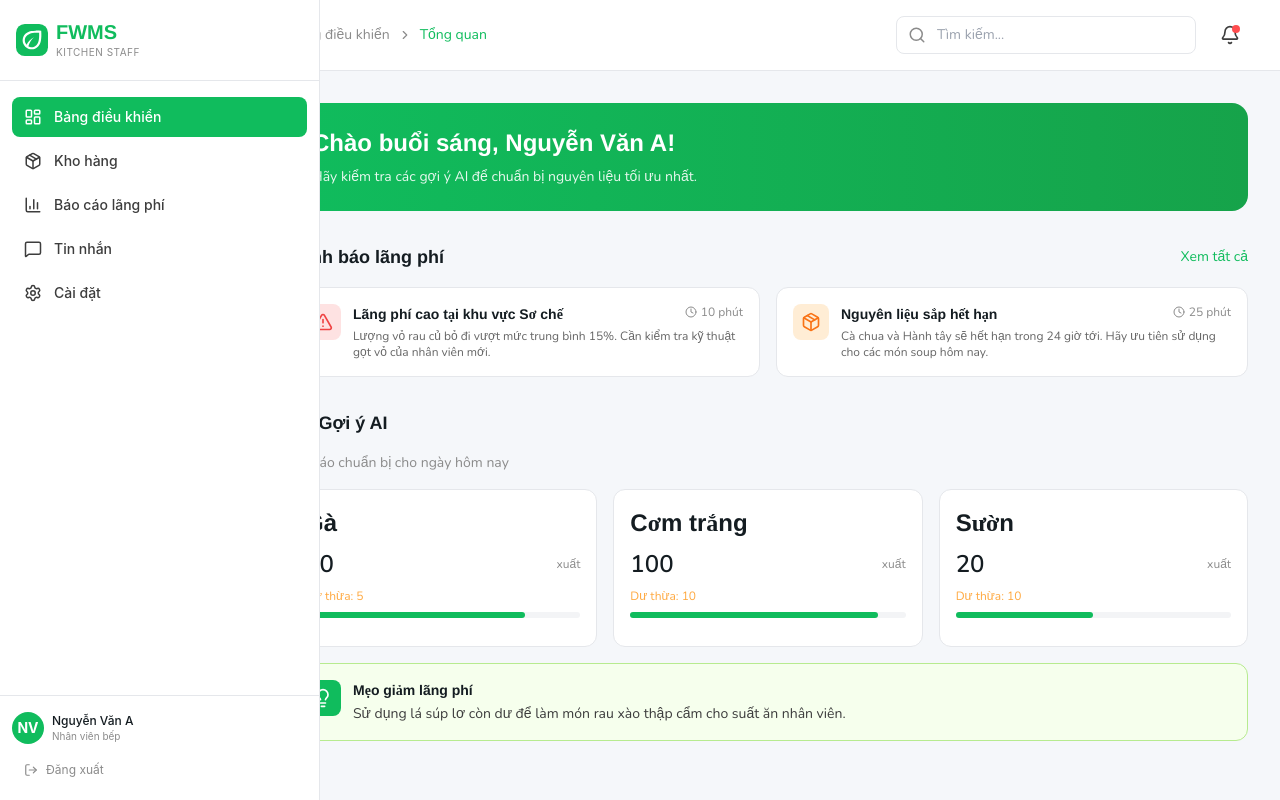
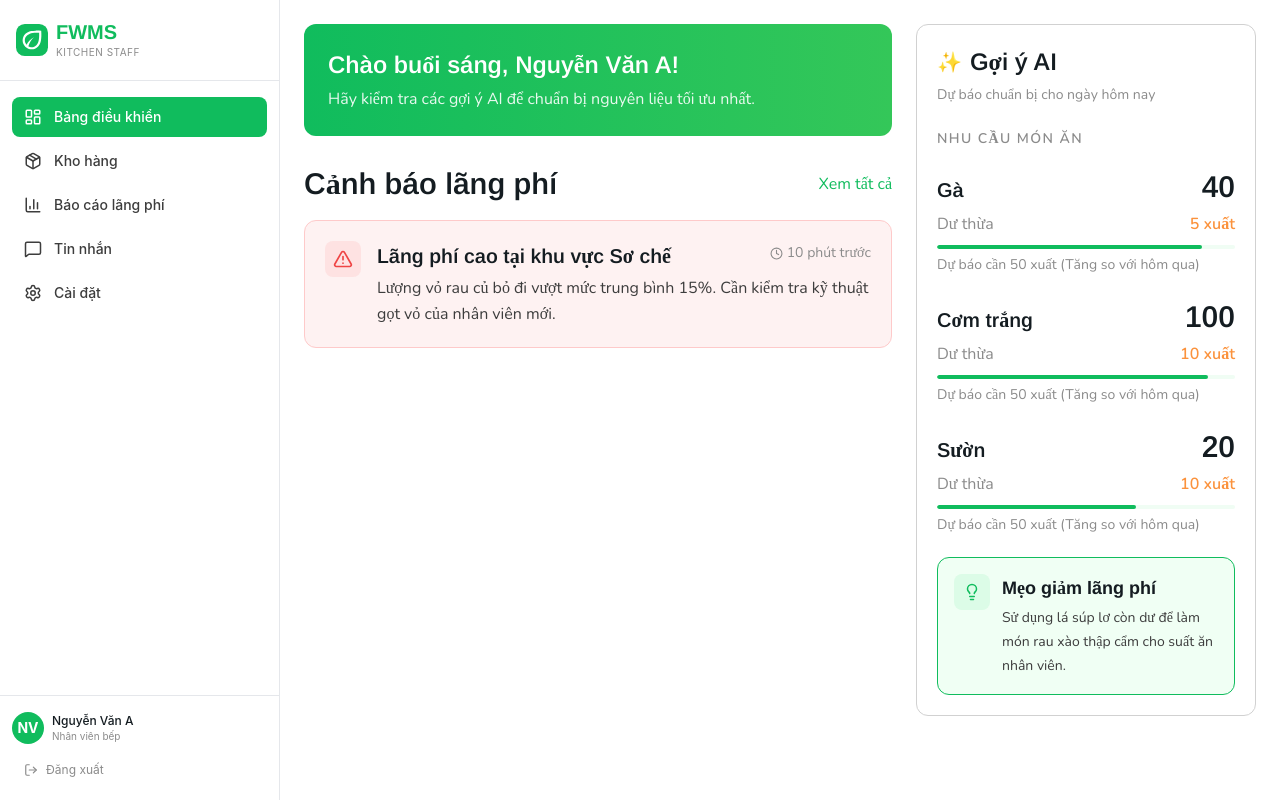
Before and after one commit to chinhchinh127/KLTN-FWMS, a React (Vite) app: page /kitchen in a window 1280 px wide. Built offline with nearby package versions, Linux system fonts and the light colour scheme.

Commit message:
update kitchen

```diff
--- a/src/components/Layout/KitchenLayout.jsx
+++ b/src/components/Layout/KitchenLayout.jsx
@@ -4,12 +4,10 @@ import KitchenSidebar from "./KitchenSidebar";
 
 const KitchenLayout = () => {
     return (
-        <div className="flex h-screen overflow-hidden">
+        <div className="flex h-screen overflow-hidden bg-white">
             <KitchenSidebar />
-            <div className="flex-1 ml-64 overflow-hidden">
-                <main className="h-full overflow-y-auto bg-gray-50">
-                    <Outlet />
-                </main>
+            <div className="flex-1 overflow-hidden">
+                <Outlet />
             </div>
         </div>
     );
--- a/src/components/Layout/KitchenSidebar.jsx
+++ b/src/components/Layout/KitchenSidebar.jsx
@@ -28,7 +28,7 @@ const KitchenSidebar = () => {
     const isKitchenActive = location.pathname.includes("/kitchen");
 
     return (
-        <div className="w-80 bg-white h-screen fixed left-0 top-0 border-r border-gray-200 flex flex-col">
+        <div className="w-[280px] bg-white h-screen border-r border-gray-200 flex flex-col flex-shrink-0">
             {/* Logo */}
             <div className="px-4 py-5 border-b border-gray-200">
                 <div className="flex items-center gap-2">
--- a/src/pages/kitchen/KitchenDashboard.jsx
+++ b/src/pages/kitchen/KitchenDashboard.jsx
@@ -1,260 +1,178 @@
-import React from "react";
 import {
     Bell,
     Search,
     ChevronRight,
     AlertTriangle,
-    Package,
     Lightbulb,
-    Home,
-    Menu,
-    Users,
-    BarChart3,
-    Settings,
-    LogOut,
     Clock,
 } from "lucide-react";
 
+const foods = [
+    { name: "Gà", current: 40, surplus: 5, forecast: 50 },
+    { name: "Cơm trắng", current: 100, surplus: 10, forecast: 50 },
+    { name: "Sườn", current: 20, surplus: 10, forecast: 50 },
+];
+
 const KitchenDashboard = () => {
     return (
-        <div className="flex h-screen bg-[#F5F7FA] font-['Nunito',sans-serif]">
-            {/* Sidebar */}
-
-            {/* Main Content */}
-            <div className="flex-1 flex flex-col overflow-hidden">
+        <div className="h-full flex flex-col bg-white">
             {/* Header */}
-                <header className="bg-white border-b border-gray-200 px-8 py-4">
+            {/* <header className="bg-white px-6 py-4 flex-shrink-0 border-b border-[var(--color-text-4)]">
                 <div className="flex items-center justify-between">
-                        <div className="flex items-center gap-2 text-sm">
-                            <span className="text-[#8B8B8B]">
+                    <div className="flex items-center gap-2">
+                        <span className="paragraph-large text-[var(--color-text-3)]">
                             Bảng điều khiển
                         </span>
                         <ChevronRight
                             size={14}
-                                className="text-[#8B8B8B]"
+                            className="text-[var(--color-text-4)]"
                         />
-                            <span className="text-[#10BC5D]">Tổng quan</span>
+                        <span className="paragraph-large text-[var(--color-primary)]">
+                            Tổng quan
+                        </span>
                     </div>
                     <div className="flex items-center gap-4">
                         <div className="relative">
                             <Search
-                                    className="absolute left-3 top-1/2 transform -translate-y-1/2 text-[#8B8B8B]"
-                                    size={18}
+                                size={16}
+                                className="absolute left-3 top-1/2 -translate-y-1/2 text-[var(--color-text-4)]"
                             />
                             <input
                                 type="text"
                                 placeholder="Tìm kiếm..."
-                                    className="w-[300px] pl-10 pr-4 py-2 border border-gray-200 rounded-lg text-sm focus:outline-none focus:border-[#10BC5D]"
+                                className="paragraph-large w-[260px] pl-10 pr-4 py-2 border border-[var(--color-text-4)] rounded-lg focus:outline-none focus:border-[var(--color-primary)] placeholder:text-[var(--color-text-3)]"
                             />
                         </div>
-                            <button className="relative p-2 hover:bg-gray-100 rounded-full">
-                                <Bell size={20} className="text-[#3D3D3D]" />
-                                <span className="absolute top-2 right-2 w-2 h-2 bg-[#FF4D4F] rounded-full"></span>
+                        <button className="relative">
+                            <Bell
+                                size={20}
+                                className="text-[var(--color-text-1)]"
+                            />
+                            <span className="absolute top-0 right-0 w-2 h-2 bg-[var(--color-primary)] rounded-full" />
                         </button>
                     </div>
                 </div>
-                </header>
+            </header> */}
 
-                {/* Main Content Area */}
-                <main className="flex-1 overflow-y-auto p-8">
+            {/* Main */}
+            <main className="flex-1 overflow-y-auto px-6 py-6">
+                <div className="grid grid-cols-[1fr_340px] gap-6">
+                    {/* ── Left Column ── */}
+                    <div>
                         {/* Welcome Banner */}
-                    <div className="bg-gradient-to-r from-[#10BC5D] to-green-600 rounded-2xl p-6 text-white mb-8">
-                        <h2 className="text-2xl font-bold font-['Arimo',sans-serif] mb-2">
+                        <div className="bg-gradient-to-r from-[var(--color-primary)] to-[#34C759] rounded-xl p-6 text-white mb-7">
+                            <h4 className="text-white mb-1">
                                 Chào buổi sáng, Nguyễn Văn A!
-                        </h2>
-                        <p className="text-white/90 text-sm max-w-xl">
-                            Hãy kiểm tra các gợi ý AI để chuẩn bị nguyên liệu
-                            tối ưu nhất.
+                            </h4>
+                            <p className="paragraph-large text-white/90">
+                                Hãy kiểm tra các gợi ý AI để chuẩn bị nguyên
+                                liệu tối ưu nhất.
                             </p>
                         </div>
 
                         {/* Waste Alerts */}
-                    <div className="mb-8">
                         <div className="flex items-center justify-between mb-4">
-                            <h3 className="text-lg font-bold text-[#141C21] font-['Arimo',sans-serif]">
+                            <h3 className="text-[var(--color-text-1)]">
                                 Cảnh báo lãng phí
                             </h3>
-                            <button className="text-[#10BC5D] text-sm font-medium hover:underline">
+                            <button className="paragraph-large text-[var(--color-primary)]">
                                 Xem tất cả
                             </button>
                         </div>
 
-                        <div className="grid grid-cols-1 md:grid-cols-2 gap-4">
-                            {/* Alert 1 */}
-                            <div className="bg-white rounded-xl border border-gray-200 p-4">
-                                <div className="flex gap-3">
-                                    <div className="bg-red-100 p-2 rounded-lg h-fit">
+                        <div className="bg-red-50 border border-red-200 rounded-xl p-5 flex gap-4">
+                            <div className="w-9 h-9 rounded-lg bg-red-100 flex items-center justify-center flex-shrink-0">
                                 <AlertTriangle
                                     size={20}
                                     className="text-red-500"
                                 />
                             </div>
                             <div className="flex-1">
-                                        <div className="flex items-start justify-between gap-2">
-                                            <h4 className="font-bold text-[#141C21] text-sm">
+                                <div className="flex items-start justify-between mb-1">
+                                    <h5 className="text-[var(--color-text-1)]">
                                         Lãng phí cao tại khu vực Sơ chế
-                                            </h4>
-                                            <div className="flex items-center text-xs text-[#8B8B8B]">
-                                                <Clock
-                                                    size={12}
-                                                    className="mr-1"
-                                                />
-                                                10 phút
+                                    </h5>
+                                    <span className="paragraph-small text-[var(--color-text-3)] flex items-center gap-1 ml-3 whitespace-nowrap">
+                                        <Clock size={13} /> 10 phút trước
+                                    </span>
                                 </div>
-                                        </div>
-                                        <p className="text-xs text-[#666] mt-1">
-                                            Lượng vỏ rau củ bỏ đi vượt mức trung
-                                            bình 15%. Cần kiểm tra kỹ thuật gọt
-                                            vỏ của nhân viên mới.
+                                <p className="paragraph-large text-[var(--color-text-2)]">
+                                    Lượng vỏ rau củ bỏ đi vượt mức trung bình
+                                    15%. Cần kiểm tra kỹ thuật gọt vỏ của nhân
+                                    viên mới.
                                 </p>
                             </div>
                         </div>
                     </div>
 
-                            {/* Alert 2 */}
-                            <div className="bg-white rounded-xl border border-gray-200 p-4">
-                                <div className="flex gap-3">
-                                    <div className="bg-orange-100 p-2 rounded-lg h-fit">
-                                        <Package
-                                            size={20}
-                                            className="text-orange-500"
-                                        />
+                    {/* ── Right Column: AI Suggestions ── */}
+                    <div className="bg-white border border-[var(--color-text-4)] rounded-xl p-5 self-start">
+                        <div className="flex items-center gap-2 mb-1">
+                            <span className="text-xl">✨</span>
+                            <h4 className="text-[var(--color-text-1)]">
+                                Gợi ý AI
+                            </h4>
                         </div>
-                                    <div className="flex-1">
-                                        <div className="flex items-start justify-between gap-2">
-                                            <h4 className="font-bold text-[#141C21] text-sm">
-                                                Nguyên liệu sắp hết hạn
-                                            </h4>
-                                            <div className="flex items-center text-xs text-[#8B8B8B]">
-                                                <Clock
-                                                    size={12}
-                                                    className="mr-1"
-                                                />
-                                                25 phút
-                                            </div>
-                                        </div>
-                                        <p className="text-xs text-[#666] mt-1">
-                                            Cà chua và Hành tây sẽ hết hạn trong
-                                            24 giờ tới. Hãy ưu tiên sử dụng cho
-                                            các món soup hôm nay.
-                                        </p>
-                                    </div>
-                                </div>
-                            </div>
-                        </div>
-                    </div>
-
-                    {/* AI Suggestions */}
-                    <div>
-                        <div className="flex items-center gap-2 mb-4">
-                            <span className="text-[#10BC5D] font-bold text-lg">
-                                ✨
-                            </span>
-                            <h3 className="text-lg font-bold text-[#141C21] font-['Arimo',sans-serif]">
-                                Gợi ý AI
-                            </h3>
-                        </div>
-
-                        <p className="text-sm text-[#8B8B8B] mb-4">
+                        <p className="paragraph-small text-[var(--color-text-3)] mb-5">
                             Dự báo chuẩn bị cho ngày hôm nay
                         </p>
 
-                        <div className="grid grid-cols-1 lg:grid-cols-3 gap-4">
-                            {/* Gà */}
-                            <div className="bg-white rounded-xl border border-gray-200 p-4">
-                                <h4 className="font-bold text-[#141C21] mb-2">
-                                    Gà
-                                </h4>
-                                <div className="flex items-center justify-between mb-2">
-                                    <span className="text-2xl font-bold text-[#141C21]">
-                                        40
+                        <p className="paragraph-small font-semibold tracking-widest text-[var(--color-text-3)] uppercase mb-4">
+                            Nhu cầu món ăn
+                        </p>
+
+                        <div className="flex flex-col gap-5 mb-5">
+                            {foods.map(
+                                ({ name, current, surplus, forecast }) => (
+                                    <div key={name}>
+                                        <div className="flex items-baseline justify-between">
+                                            <h5 className="text-[var(--color-text-1)]">
+                                                {name}
+                                            </h5>
+                                            <h3 className="text-[var(--color-text-1)]">
+                                                {current}
+                                            </h3>
+                                        </div>
+                                        <div className="flex items-baseline justify-between mt-1">
+                                            <span className="paragraph-large text-[var(--color-text-3)]">
+                                                Dư thừa
                                             </span>
-                                    <span className="text-xs text-[#8B8B8B]">
-                                        xuất
+                                            <span className="paragraph-large font-semibold text-orange-400">
+                                                {surplus} xuất
                                             </span>
                                         </div>
-                                <div className="flex items-center justify-between text-xs mb-2">
-                                    <span className="text-[#FFA940]">
-                                        Dư thừa: 5
-                                    </span>
+                                        <div className="h-1 bg-green-50 rounded-full mt-2 overflow-hidden">
+                                            <div
+                                                className="h-full bg-[var(--color-primary)] rounded-full"
+                                                style={{
+                                                    width: `${(current / (current + surplus)) * 100}%`,
+                                                }}
+                                            />
                                         </div>
-                                <div className="w-full bg-gray-100 rounded-full h-1.5 mb-3">
-                                    <div
-                                        className="bg-[#10BC5D] h-1.5 rounded-full"
-                                        style={{ width: "80%" }}
-                                    ></div>
+                                        <p className="paragraph-small text-[var(--color-text-3)] mt-1">
+                                            Dự báo cần {forecast} xuất (Tăng so
+                                            với hôm qua)
+                                        </p>
                                     </div>
+                                ),
+                            )}
                         </div>
 
-                            {/* Cơm trắng */}
-                            <div className="bg-white rounded-xl border border-gray-200 p-4">
-                                <h4 className="font-bold text-[#141C21] mb-2">
-                                    Cơm trắng
-                                </h4>
-                                <div className="flex items-center justify-between mb-2">
-                                    <span className="text-2xl font-bold text-[#141C21]">
-                                        100
-                                    </span>
-                                    <span className="text-xs text-[#8B8B8B]">
-                                        xuất
-                                    </span>
-                                </div>
-                                <div className="flex items-center justify-between text-xs mb-2">
-                                    <span className="text-[#FFA940]">
-                                        Dư thừa: 10
-                                    </span>
-                                </div>
-                                <div className="w-full bg-gray-100 rounded-full h-1.5 mb-3">
-                                    <div
-                                        className="bg-[#10BC5D] h-1.5 rounded-full"
-                                        style={{ width: "90%" }}
-                                    ></div>
-                                </div>
-                            </div>
-
-                            {/* Sườn */}
-                            <div className="bg-white rounded-xl border border-gray-200 p-4">
-                                <h4 className="font-bold text-[#141C21] mb-2">
-                                    Sườn
-                                </h4>
-                                <div className="flex items-center justify-between mb-2">
-                                    <span className="text-2xl font-bold text-[#141C21]">
-                                        20
-                                    </span>
-                                    <span className="text-xs text-[#8B8B8B]">
-                                        xuất
-                                    </span>
-                                </div>
-                                <div className="flex items-center justify-between text-xs mb-2">
-                                    <span className="text-[#FFA940]">
-                                        Dư thừa: 10
-                                    </span>
-                                </div>
-                                <div className="w-full bg-gray-100 rounded-full h-1.5 mb-3">
-                                    <div
-                                        className="bg-[#10BC5D] h-1.5 rounded-full"
-                                        style={{ width: "50%" }}
-                                    ></div>
-                                </div>
-                            </div>
-                        </div>
-
-                        {/* Mẹo giảm lãng phí */}
-                        <div className="mt-4 bg-[#F6FFED] border border-[#B7EB8F] rounded-xl p-4">
-                            <div className="flex gap-3">
-                                <div className="bg-[#10BC5D] p-2 rounded-lg h-fit">
+                        {/* Tip */}
+                        <div className="bg-[#F0FFF4] border border-[var(--color-primary)] rounded-xl p-4 flex gap-3">
+                            <div className="w-9 h-9 rounded-lg bg-green-100 flex items-center justify-center flex-shrink-0">
                                 <Lightbulb
-                                        size={20}
-                                        className="text-white"
+                                    size={18}
+                                    className="text-[var(--color-primary)]"
                                 />
                             </div>
                             <div>
-                                    <h4 className="font-bold text-[#141C21] text-sm mb-1">
+                                <h6 className="text-[var(--color-text-1)] mb-1">
                                     Mẹo giảm lãng phí
-                                    </h4>
-                                    <p className="text-sm text-[#3D3D3D]">
-                                        Sử dụng lá súp lơ còn dư để làm món rau
-                                        xào thập cẩm cho suất ăn nhân viên.
+                                </h6>
+                                <p className="paragraph-small text-[var(--color-text-2)]">
+                                    Sử dụng lá súp lơ còn dư để làm món rau xào
+                                    thập cẩm cho suất ăn nhân viên.
                                 </p>
                             </div>
                         </div>
@@ -262,30 +180,6 @@ const KitchenDashboard = () => {
                 </div>
             </main>
         </div>
-        </div>
-    );
-};
-
-const NavItem = ({ icon, label, active, badge }) => {
-    return (
-        <a
-            href="#"
-            className={`flex items-center gap-3 px-3 py-2.5 rounded-lg text-sm transition-colors ${
-                active
-                    ? "bg-[#10BC5D] text-white"
-                    : "text-[#3D3D3D] hover:bg-gray-100"
-            }`}
-        >
-            <span className={active ? "text-white" : "text-[#8B8B8B]"}>
-                {icon}
-            </span>
-            <span className="flex-1">{label}</span>
-            {badge && (
-                <span className="bg-[#FF4D4F] text-white text-xs px-1.5 rounded-full">
-                    {badge}
-                </span>
-            )}
-        </a>
     );
 };
 
```
Lines whose indentation alone changed are shown as unchanged.
